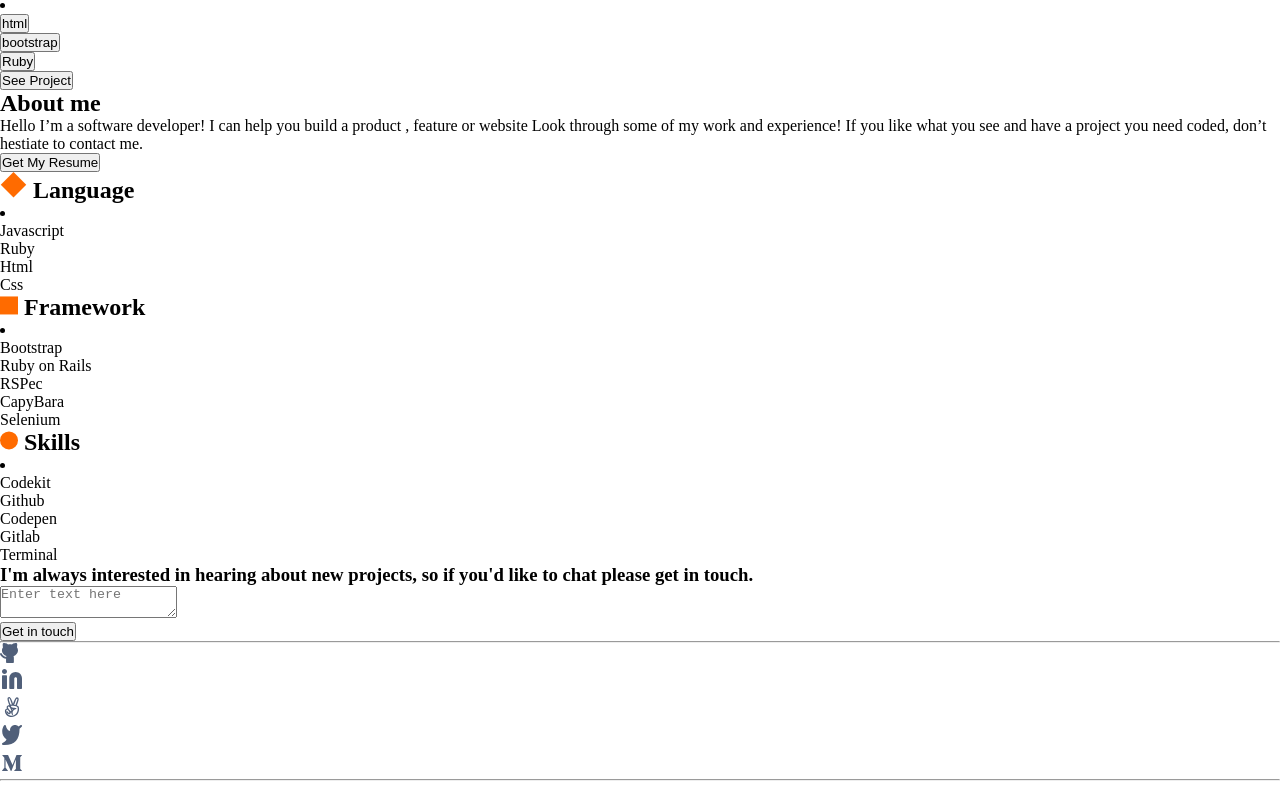
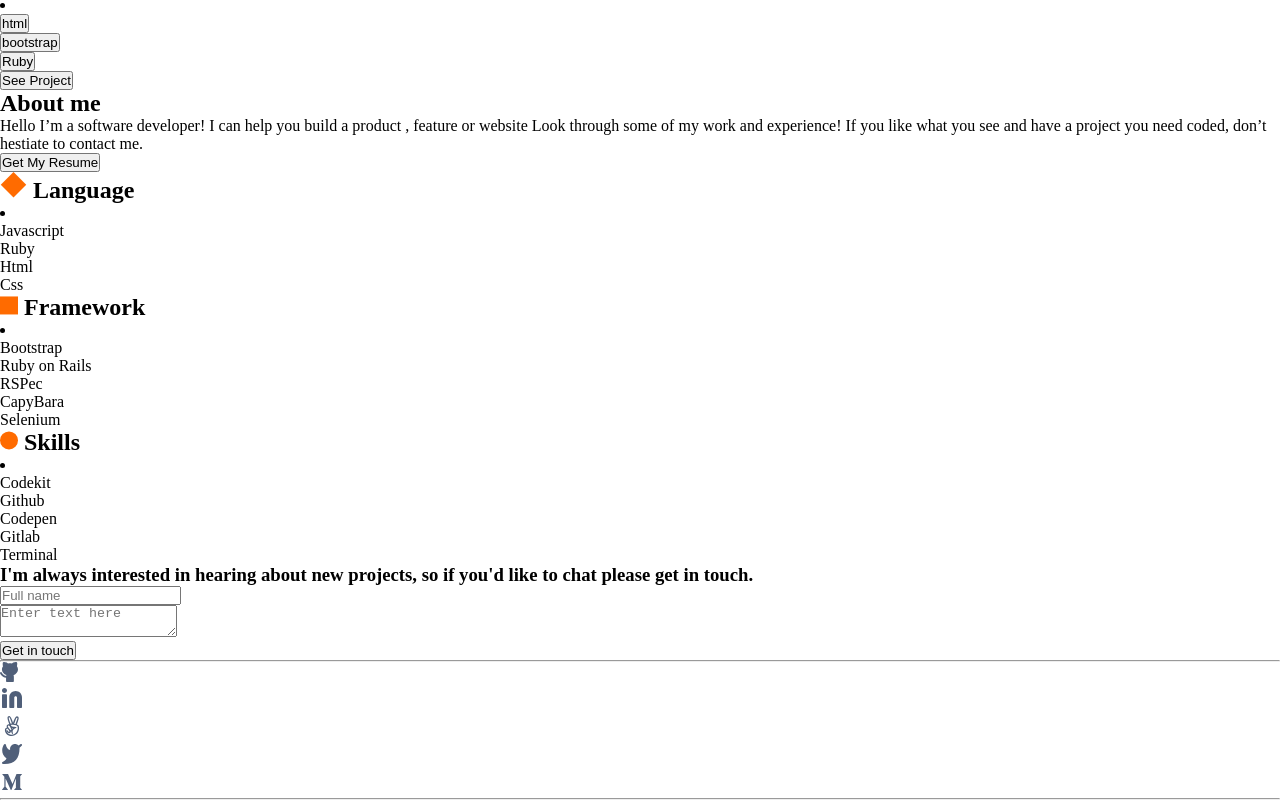
Before and after one commit to stevenmukama/Portfoliomodule1, a website: page index.html in a window 1280 px wide. Shown: the part 1457-2257 px from the top of the page. Drawn offline with Linux system fonts and the light colour scheme.

Commit message:
Add liste element

```diff
--- a/index.html
+++ b/index.html
@@ -233,7 +233,9 @@
                 <div class="formcontainter">
                     <form class="formcontainter" action="https://formspree.io/f/xjvzwlny" method="POST">
                         <ul class="formitems">
-
+                            <li>
+                                <input type="text" id="name" name="username" maxlength="30" placeholder="Full name"required /></li>
+                            </li>
                             <li>
                                 <textarea id="msg" name="usermessage" placeholder="Enter text here" maxlength="500"
                                     required></textarea>
```
